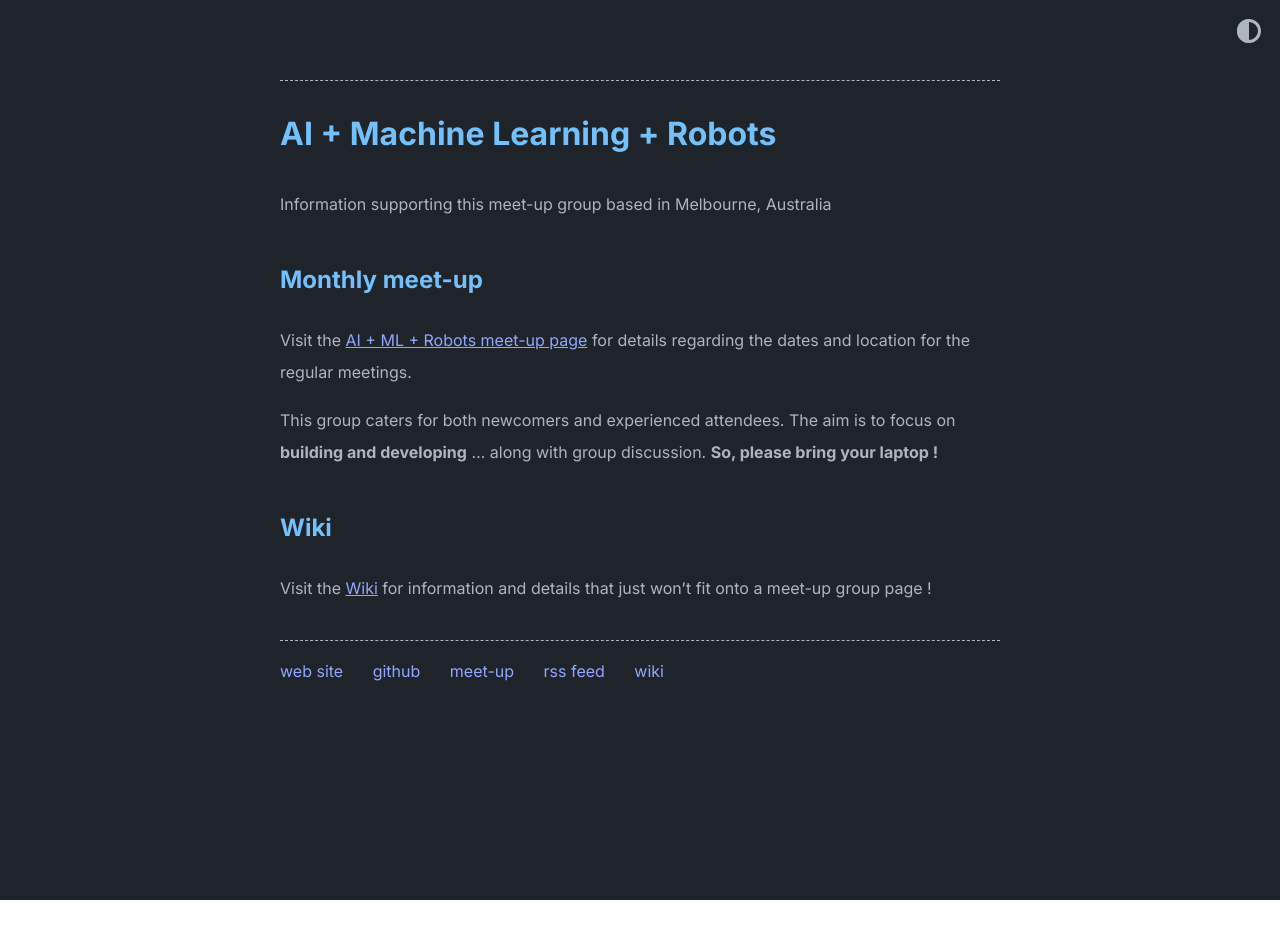
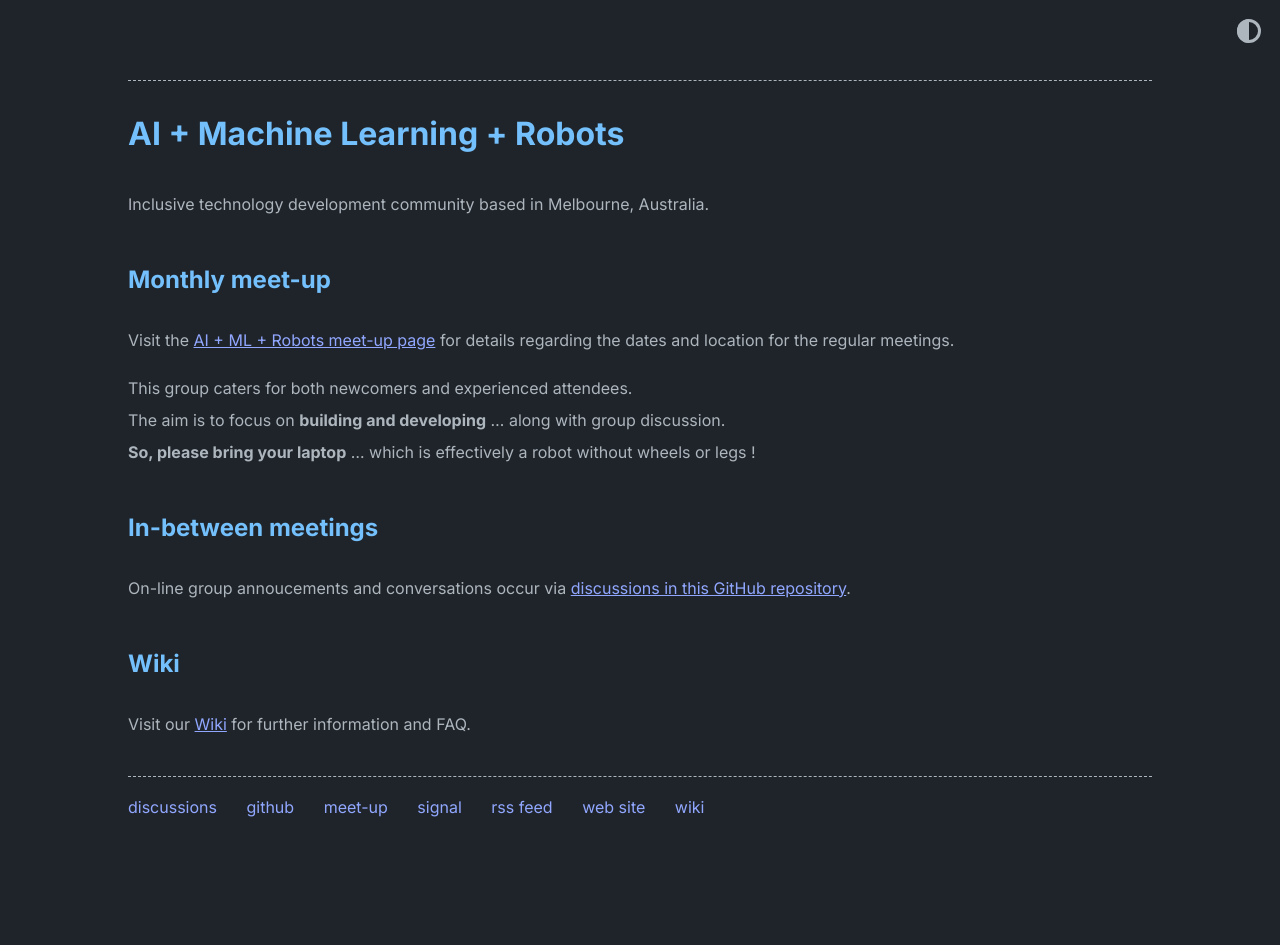
Before and after one commit to ai-ml-robots/ai-ml-robots.github.io, a Jekyll site: the page built from index.markdown, in a window 1280 px wide. Built offline with Jekyll 4.4.1, drawn with Linux system fonts in a browser that asks for light colours; before the commit the page ends 900 px from its top, so only the background shows below that.

Commit message:
Added footer entries for "discussions" and "signal". Increased page width. Added "In-between meetings" section to the home page.

```diff
--- a/_config.yml
+++ b/_config.yml
@@ -2,7 +2,7 @@ title: AI + Machine Learning + Robots
 author: andyg
 url: https://ai-ml-robots.github.io  # root address of the site
 description: >-  # this means to ignore newlines until "baseurl:"
-  Information supporting this meet-up group based in Melbourne, Australia
+  Inclusive technology development community based in Melbourne, Australia.
 
 permalink: /:slug
 
--- a/_sass/moonwalk.scss
+++ b/_sass/moonwalk.scss
@@ -32,7 +32,7 @@ p { margin: 1em 0; }
 li { margin: 0.4em 0; }
 
 .w {
-  max-width: 720px;
+  max-width: 80%;
   margin: 0 auto;
   padding: 4em 2em;
 }
--- a/index.markdown
+++ b/index.markdown
@@ -4,16 +4,23 @@
 
 layout: home
 ---
-<h2>Monthly meet-up</h2>
+## Monthly meet-up
 
 Visit the [AI + ML + Robots meet-up page](https://www.meetup.com/ai-ml-robots)
 for details regarding the dates and location for the regular meetings.
 
-This group caters for both newcomers and experienced attendees.
+This group caters for both newcomers and experienced attendees.<br/>
 The aim is to focus on **building and developing** ...
-along with group discussion.  **So, please bring your laptop !**
+along with group discussion.<br/>
+**So, please bring your laptop** ...
+which is effectively a robot without wheels or legs !
 
-<h2>Wiki</h2>
+## In-between meetings
 
-Visit the [Wiki](https://github.com/ai-ml-robots/ai-ml-robots.github.io/wiki)
-for information and details that just won't fit onto a meet-up group page !
+On-line group annoucements and conversations occur via
+[discussions in this GitHub repository](https://github.com/ai-ml-robots/ai-ml-robots.github.io/discussions).
+
+## Wiki
+
+Visit our [Wiki](https://github.com/ai-ml-robots/ai-ml-robots.github.io/wiki)
+for further information and FAQ.
```
Also changed, not shown: _data/home.yml (+8 -2 lines).
